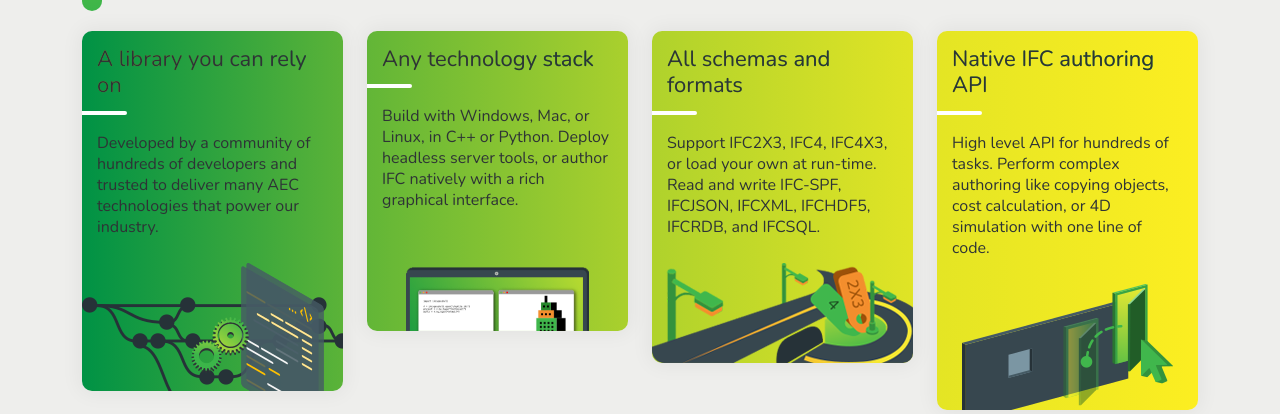
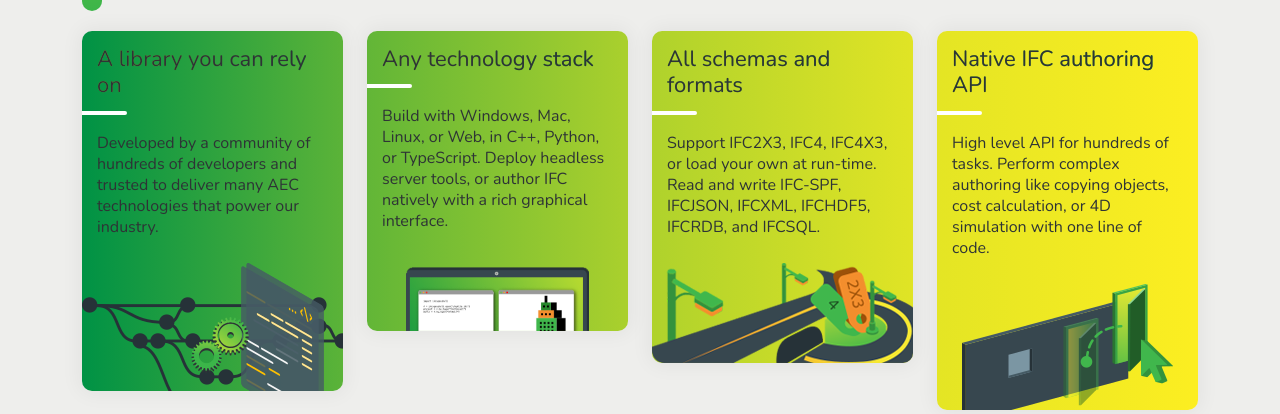
Before and after one commit to IfcOpenShell/website, a Python web app: template website/templates/index.html in a window 1280 px wide. Shown: the part 503-917 px from the top of the page. Run offline with Jinja, Linux system fonts and the light colour scheme; the template is opened without the code that fills it, so the values that code supplies are empty; some libraries are stand-ins or nearby versions.

Commit message:
Mention web and TypeScript (coming soon)

```diff
--- a/website/templates/index.html
+++ b/website/templates/index.html
@@ -66,7 +66,7 @@
                                 </h3>
                                 <span class="divider"></span>
                                 <p>
-                                    Build with Windows, Mac, or Linux, in C++ or Python. Deploy headless server tools, or author IFC natively with a rich graphical interface.
+                                    Build with Windows, Mac, Linux, or Web, in C++, Python, or TypeScript. Deploy headless server tools, or author IFC natively with a rich graphical interface.
                                 </p>
                             </div>
                             <img src="assets/images/icon/icon-2.png" alt="Icon" style="width: 70%;" />
```
